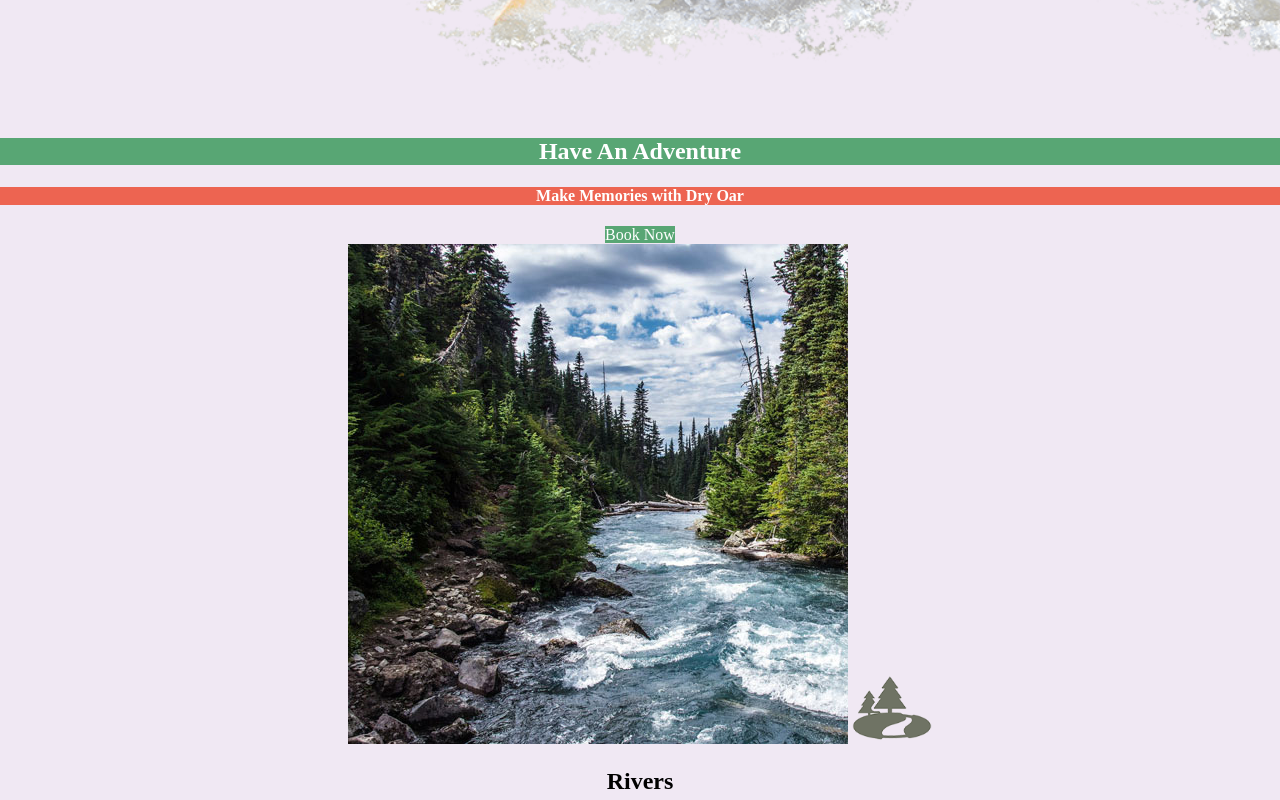
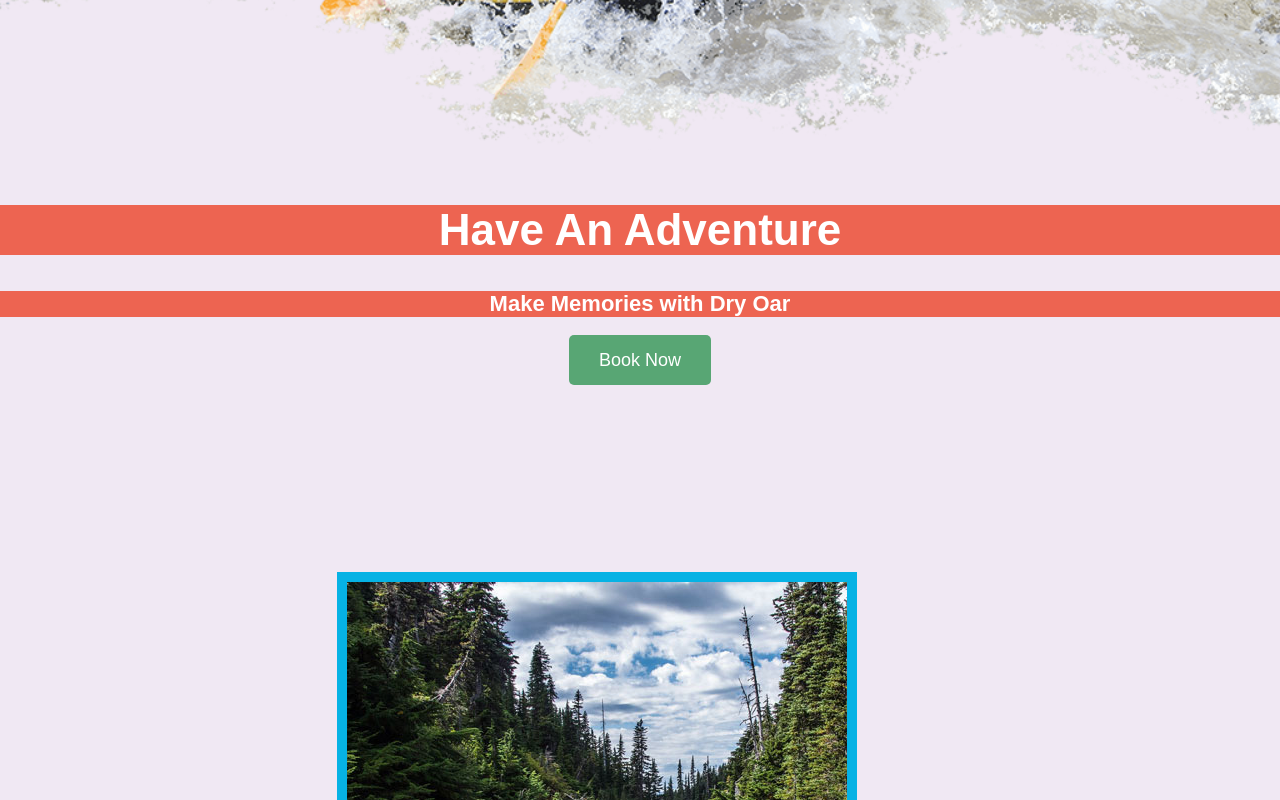
Before and after one commit to thaynaseidmann/wdd130, a plain HTML site: page wwr/index.html in a window 1280 px wide. Shown: the part 840-1640 px from the top of the page. Drawn offline with nearby package versions, Linux system fonts and the light colour scheme; a web font is replaced by a local one.

Commit message:
adding more css

```diff
--- a/wwr/styles/style.css
+++ b/wwr/styles/style.css
@@ -1,104 +1,175 @@
+@import url('https://fonts.googleapis.com/css2?family=Libre+Baskerville&family=Nixie+One&display=swap');
 
+body {
+    background-color: #F0E8F3;
+    font-family: 'Nixie One', Arial, Helvetica, sans-serif;
+    font-size: 22px;
+    max-width: 1600px;
+    margin: 0 auto;
+    padding: 0;
+
+}
+h2 {
+    margin: 0;
+}
 #content {
     max-width: 1600px;
     margin: 0 auto;
 }
+
 #background {
     height: 725px;
     background-color: #d9c2a3;
 }
-body {
-    max-width: 1600px;
-    margin: 0 auto;
-    background-color:#F0E8F3;
+
+header {
+    background-color: #58A674;
 }
-header {
-    background-color:#58A674;
-}
+
 nav a {
     margin: auto;
     text-align: center;
     background-color: #58A674;
-    color:white;
+    color: white;
     text-decoration: none;
+    padding: 35px;
 }
+
 nav a:hover {
     background-color: white;
     color: #d9c2a3;
 }
-#hero-msg h1, #hero-msg h4{
-    text-align:center;
+
+#hero-msg h1, #hero-msg h4 {
+    text-align: center;
 }
-#hero-img{
+
+#hero-img {
     width: 100%;
 }
+
 .button-box {
-    text-align:center;
+    text-align: center;
 }
-main section{
-    text-align:center;
+
+main section {
+    text-align: center;
 }
-.home-title{
+
+.home-title {
     background-color: #58A674;
-    color:white;
+    color: white;
+    font-family: 'Libre Baskerville', Arial, Helvetica, sans-serif;
+    font-size: 2em;
+    background-color: #ED6451;
+    font-family: 'Nixie One', Arial, Helvetica, sans-serif;
+    margin-top: 10px;
 }
+
+
 h4 {
     background-color: #ED6451;
-    color:white;
+    color: white;
 }
+
 .book, .join {
     background-color: #58A674;
-    color:white;
+    color: white;
     text-decoration: none;
+    font-size: 18px;
+    padding: 15px 30px;
+    margin-top:  50px;
+    border-radius: 5px;
 }
+
 .book:hover, .join:hover {
     background-color: #06b2e4;
-    color:black
+    color: black;
 }
-#background{
+
+#background {
     height: 725px;
     background-color: black;
 }
+
 .msg {
     background-color: #ED6451;
     color: white;
+    line-height: 1.5em;
+    padding: 35px;
 }
+
 .msg h2 {
     background-color: #ED6451;
     color: white;
+    font-family: 'Libre Baskerville', Arial, Helvetica, sans-serif;
+    margin: 0;
 }
+
+
 .msg p {
     background-color: #ED6451;
     color: white;
+    font-size: .8em;
+    padding: 15px;
 }
+
 footer {
     background-color: #58A674;
     color: white;
+    padding: 25px 50px;
+    margin-top:  200px;
 }
+
 footer a {
     background-color: #58A674;
     color: white;
-
     margin-top: auto;
     text-decoration: none;
 }
+footer .social img {
+    padding-top: 15px;
+}
+
 footer a:hover {
     background-color: #06b2e4;
     color: white;
     margin-top: auto;
 }
+
 footer p {
     font-size: 1.2em;
 }
+
 footer p a:hover {
     text-decoration: underline;
 }
-.home-grid{
+
+.home-grid {
     background-color: #F0E8F3;
 }
+
 .icon {
     width: 80px;
+    padding: 10px;
 }
-.logo{
+
+.logo {
     width: 80px;
+    padding: 15px;
+    margin: 17px;
+
 }
+#logo_link {
+    padding-top: 5px;
+}
+
+.rivers-card, .camping-card, .rapids-card{
+    margin: 200px 0;
+}
+.card-img {
+    border: 10px solid #06b2e4;
+}
+main section img {
+    box-sizing: border-box;
+}
```
